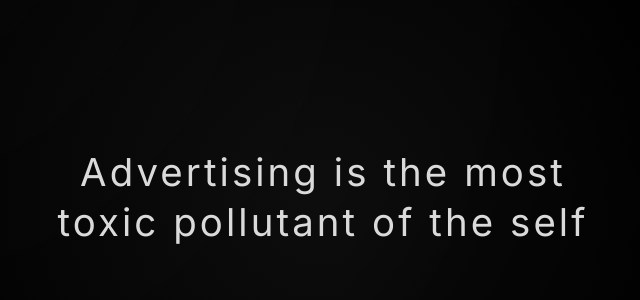
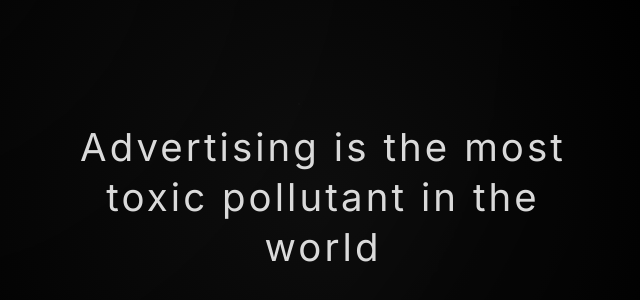
Before and after one commit to AndreaCacioppo/andreacacioppo.github.io, a plain HTML site: page hard-truths.html in a window 1280 px wide. Shown: the part 202-502 px from the top of the page, without its empty margins (317-957 px from the left). Drawn offline with Linux system fonts and the light colour scheme.

Commit message:
Update advertising quote wording

```diff
--- a/hard-truths.html
+++ b/hard-truths.html
@@ -288,7 +288,7 @@
     <div class="stars" aria-hidden="true"></div>
     <div class="haze" aria-hidden="true"></div>
     <p class="message">
-      Advertising is the most toxic pollutant of the self
+      Advertising is the most toxic pollutant in the world
     </p>
   </div>
 </body>
```
